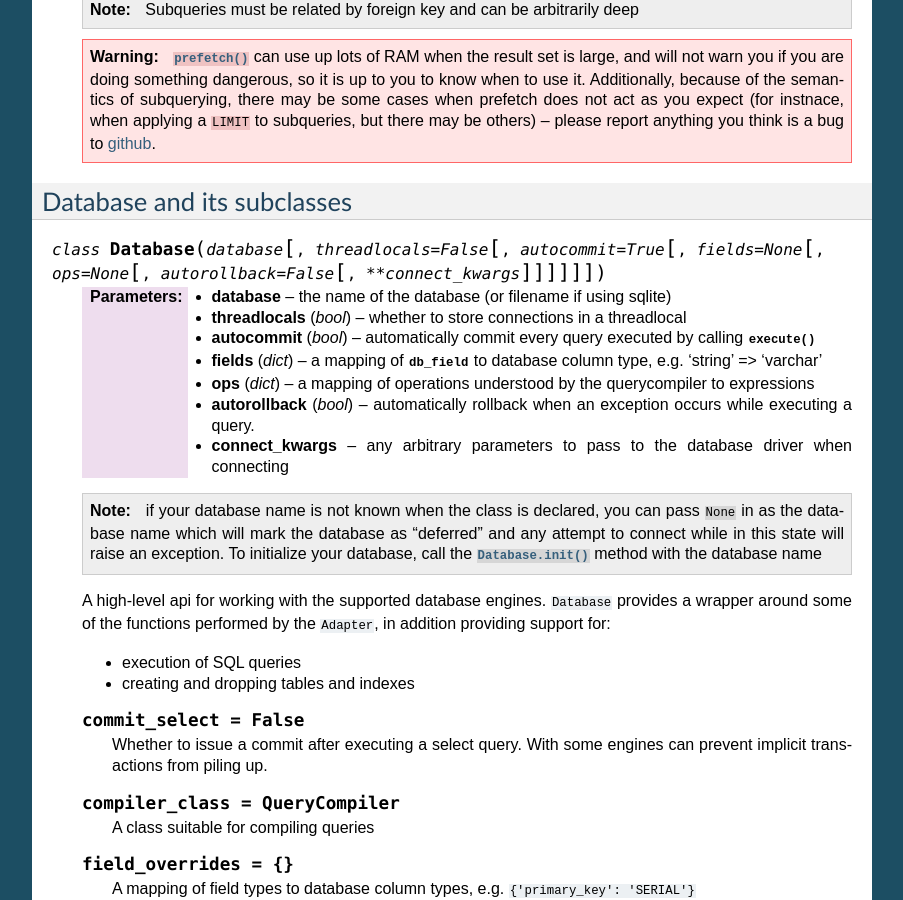
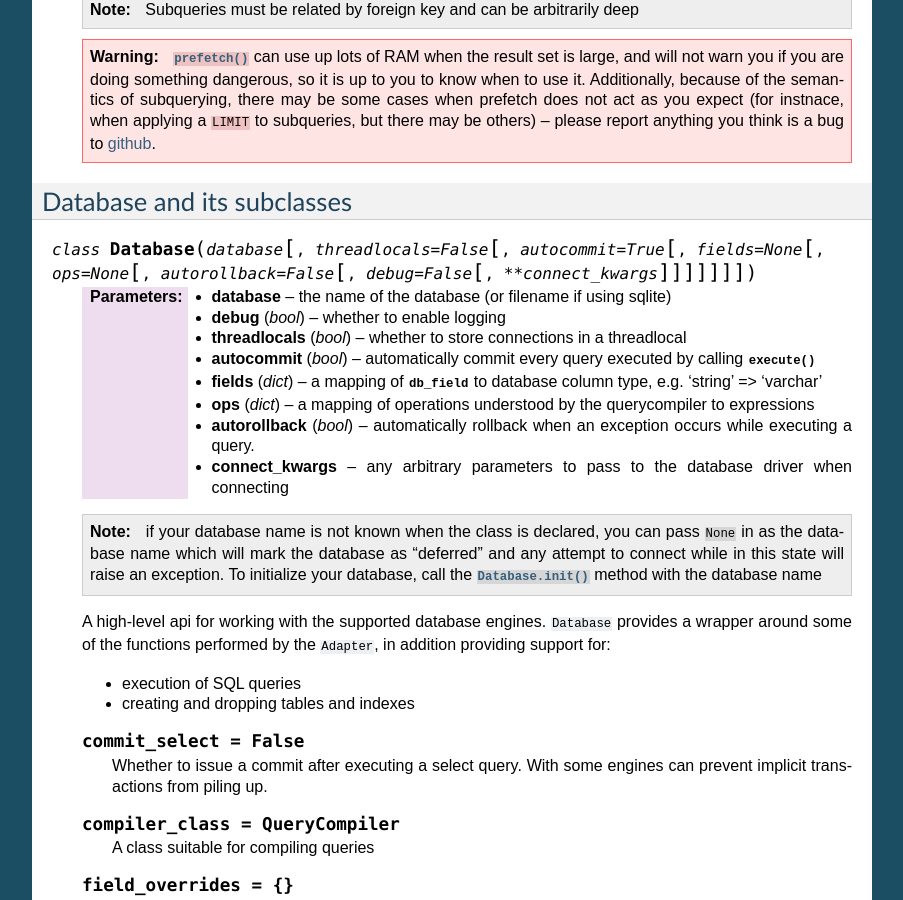
Before and after one commit to coleifer/peewee, a Sphinx documentation site: the page built from docs/peewee/api.rst, in a window 1280 px wide and 900 px high, scrolled down 23237 px. Shown: the whole window, without its empty margins (198-1101 px from the left). Built offline with Sphinx 7.4.7, drawn with Linux system fonts in a browser that asks for light colours.

```diff
--- a/docs/peewee/api.rst
+++ b/docs/peewee/api.rst
@@ -1468,9 +1468,10 @@ Query Types
 Database and its subclasses
 ---------------------------
 
-.. py:class:: Database(database[, threadlocals=False[, autocommit=True[, fields=None[, ops=None[, autorollback=False[, **connect_kwargs]]]]]])
+.. py:class:: Database(database[, threadlocals=False[, autocommit=True[, fields=None[, ops=None[, autorollback=False[, debug=False[, **connect_kwargs]]]]]]])
 
     :param database: the name of the database (or filename if using sqlite)
+    :param bool debug: whether to enable logging
     :param bool threadlocals: whether to store connections in a threadlocal
     :param bool autocommit: automatically commit every query executed by calling :py:meth:`~Database.execute`
     :param dict fields: a mapping of :py:attr:`~Field.db_field` to database column type, e.g. 'string' => 'varchar'
```
